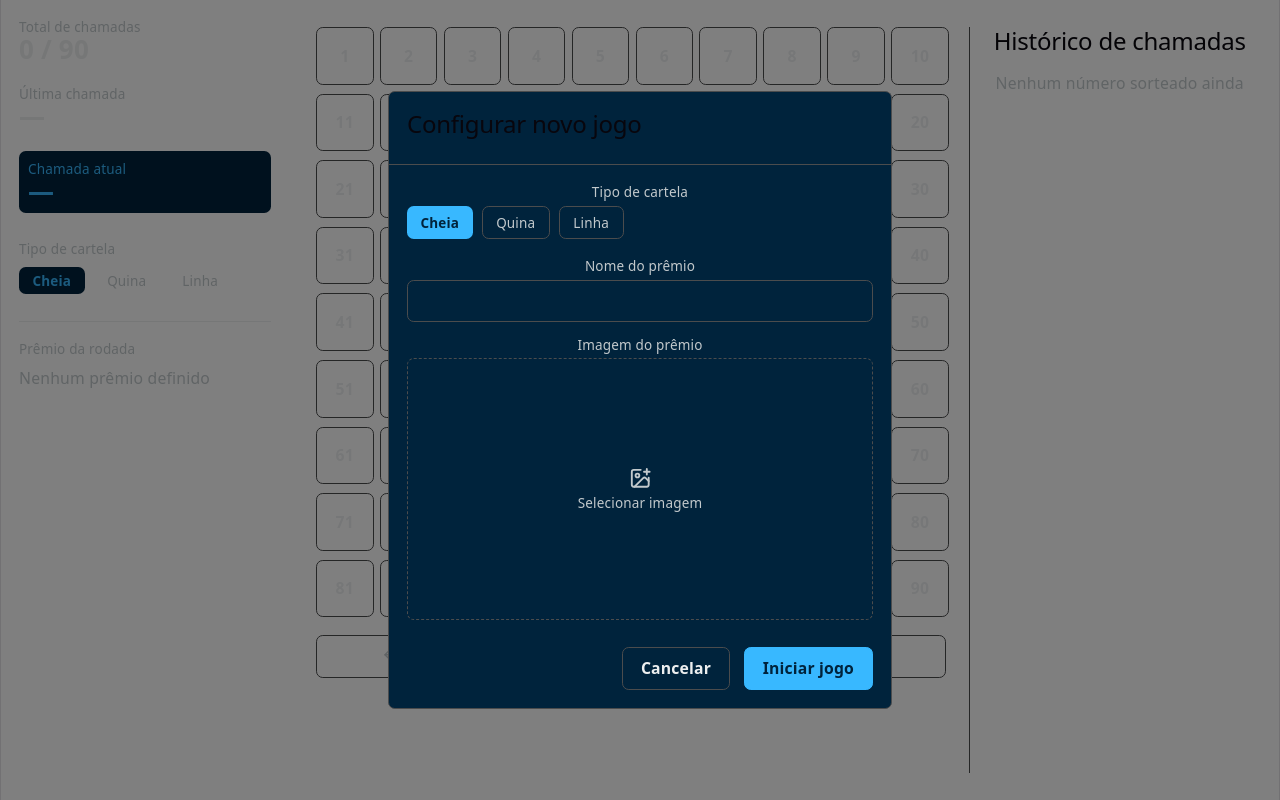
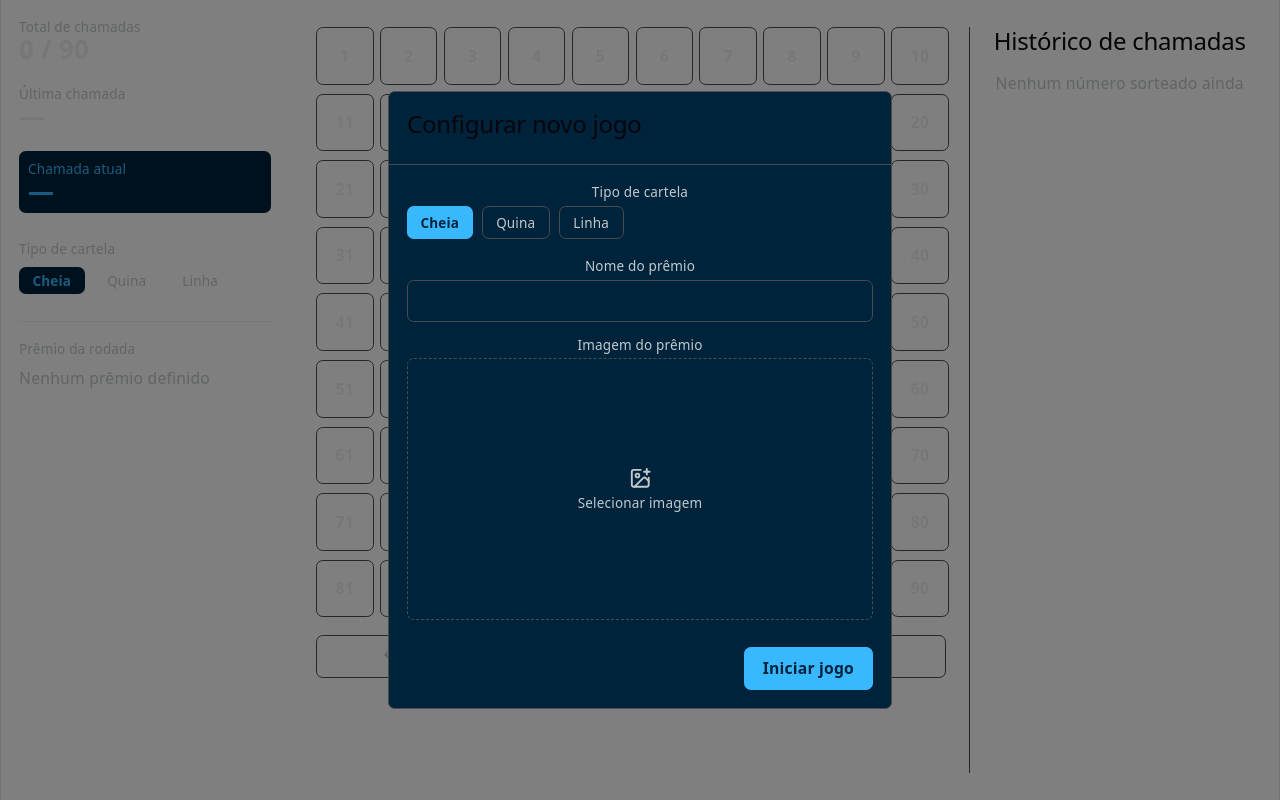
Before and after one commit to GusGrecco/BinGu, a React (Vite) app: page / in a window 1280 px wide. Built offline with nearby package versions, Linux system fonts and the light colour scheme.

Commit message:
feat: remover ação de cancelamento do formulário de configuração de jogo (#74)

```diff
--- a/src/components/bingo/game-setup-form/game-setup-form.tsx
+++ b/src/components/bingo/game-setup-form/game-setup-form.tsx
@@ -10,11 +10,7 @@ const DEFAULT_FORM_VALUES: GameSetupFormValues = {
     prizeImage: null,
 };
 
-export const GameSetupForm = ({
-    initialValues = DEFAULT_FORM_VALUES,
-    onSubmit,
-    onCancel,
-}: GameSetupFormProps) => {
+export const GameSetupForm = ({ initialValues = DEFAULT_FORM_VALUES, onSubmit }: GameSetupFormProps) => {
     const [formValues, setFormValues] = useState<GameSetupFormValues>(initialValues);
     const [errors, setErrors] = useState<GameSetupFormErrors>({});
 
@@ -61,14 +57,7 @@ export const GameSetupForm = ({
                 imageError={errors.prizeImage}
             />
 
-            <div className="flex justify-end gap-3 pt-2">
-                <button
-                    type="button"
-                    onClick={onCancel}
-                    className="rounded-md border border-line px-4 py-2 text-sm font-bold text-text-primary hover:border-accent hover:text-accent"
-                >
-                    Cancelar
-                </button>
+            <div className="flex justify-end pt-2">
                 <button
                     type="submit"
                     className="rounded-md border border-accent bg-accent px-4 py-2 text-sm font-bold text-surface"
--- a/src/components/bingo/game-setup-form/types.ts
+++ b/src/components/bingo/game-setup-form/types.ts
@@ -1,10 +1,10 @@
+export type { GameSetupFormValues } from "@/lib/validation/game-setup-schema";
 import type { GameSetupFormValues } from "./types";
-export type { GameSetupFormValues } from "@/lib/validation/game-setup-schema";
 
 export interface GameSetupFormProps {
     initialValues?: GameSetupFormValues;
     onSubmit: (values: GameSetupFormValues) => void;
-    onCancel: () => void;
+    onCancel?: () => void;
 }
 
 export type GameSetupFormErrors = Partial<Record<keyof GameSetupFormValues, string>>;
```
